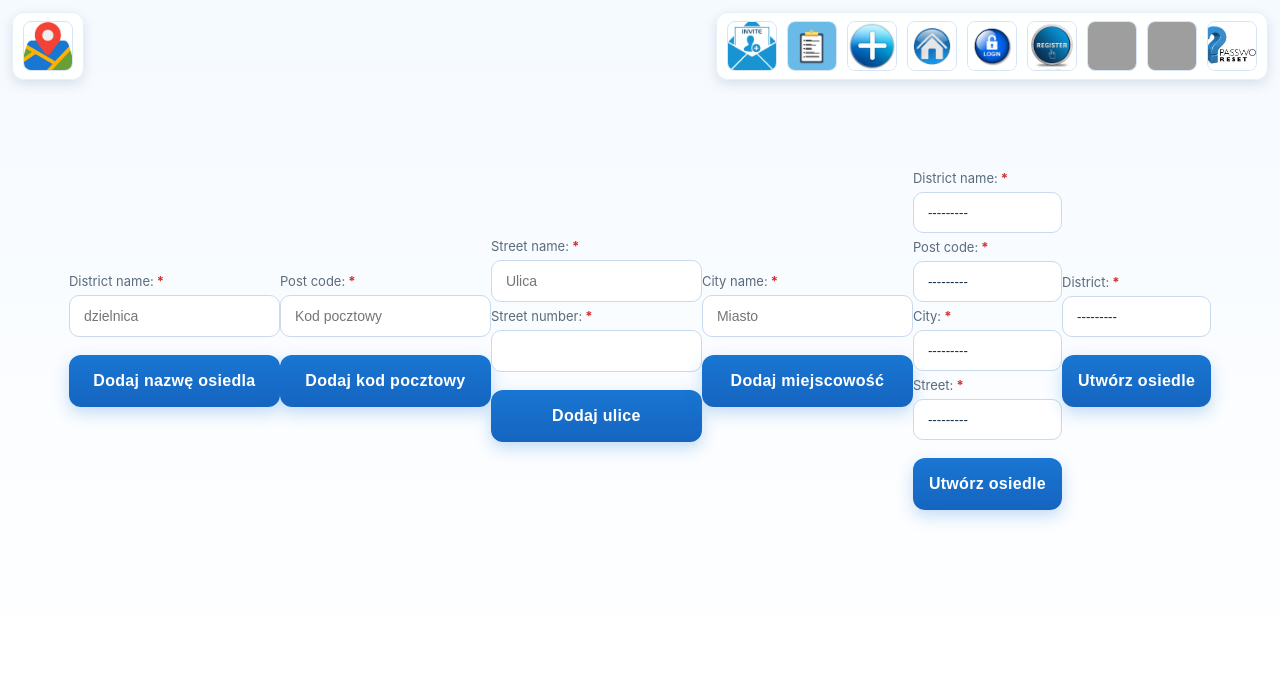
After one commit to KubaWalasek/OgarnijParking, a Django app: page /parking_place/district/ in a window 1280 px wide. The commit adds this page. Shown: the top 679 px of the page. Run offline with Django 5.2, Linux system fonts and the light colour scheme; data that the repository does not hold is empty; grey boxes are pictures that could not be loaded.

Commit message:
Tworzenie osiedla, dodanie widoków

```diff
--- a/parking_place/forms.py
+++ b/parking_place/forms.py
@@ -1,28 +1,60 @@
 from django import forms
-from .models import District, DistrictName, ParkingPlaceData
+from .models import District,  ParkingPlaceData, PostCode, StreetName, CityName, DistrictName
 
 
 class DistrictNameForm(forms.ModelForm):
     class Meta:
         model = DistrictName
         fields = ('district_name',)
-        widgets = {'district_name': forms.TextInput(attrs={'placeholder': 'Nazwa osiedla'})}
+        widgets = {'district_name': forms.TextInput(attrs={'placeholder': 'dzielnica'})}
 
-    def clean_district_name(self):
-        district_name_cleaned = self.cleaned_data['district_name']
-        district_name = district_name_cleaned.strip().title()
-        if DistrictName.objects.filter(district_name=district_name).exists():
-            raise forms.ValidationError('Osiedle o podanej nazwie już istnieje.')
-        return district_name
+
+class PostCodeForm(forms.ModelForm):
+    class Meta:
+        model = PostCode
+        fields = ('post_code',)
+        widgets = {'post_code': forms.TextInput(attrs={'placeholder': 'Kod pocztowy'})}
+
+
+
+class StreetNameForm(forms.ModelForm):
+    street_number = forms.CharField(required=False)
+    class Meta:
+        model = StreetName
+        fields = ('street_name', 'street_number')
+        widgets = {
+            'street_name': forms.TextInput(attrs={'placeholder': 'Ulica'}),
+            'street_number': forms.TextInput(attrs={'placeholder': 'Numer'})
+            }
+
+
+
+class CityNameForm(forms.ModelForm):
+    class Meta:
+        model = CityName
+        fields = ('city_name',)
+        widgets = {'city_name': forms.TextInput(attrs={'placeholder': 'Miasto'})}
+
 
 
 class DistrictForm(forms.ModelForm):
     class Meta:
         model = District
-        fields = ['district_name']
-        widgets = {'district_name': forms.Select()}
+        fields = ('district_name', 'city', 'street', 'post_code')
+        widgets = {
+            'district_name': forms.Select(),
+            'post_code': forms.Select(),
+            'city': forms.Select(),
+            'street': forms.Select(),
+        }
+
+
 
 class ParkingPlaceDataForm(forms.ModelForm):
     class Meta:
         model = ParkingPlaceData
-        fields = ['place_number', 'available_from', 'available_until', 'description']
+        fields = ('place_number', 'available_from', 'available_until', 'description')
+
+class AddUserToDistrictForm(forms.Form):
+
+       district = forms.ModelChoiceField(queryset=District.objects.all())
--- /dev/null
+++ b/parking_place/templates/district.html
@@ -0,0 +1,71 @@
+{% extends 'base.html' %}
+{% block links %}
+    {% load static %}
+    <link rel="stylesheet" href="{% static 'css/account_form.css' %}">
+    <link rel="stylesheet" href="{% static 'css/add_place.css' %}">
+{% endblock %}
+{% block content %}
+<div class="form-hero">
+
+<form method="post" action="{% url 'add_district_name' %}" autocomplete="off">
+    {% csrf_token %}
+    <div class="form-row no-arrow-select">
+        {{ add_district_name_form.district_name.label_tag }} {{ add_district_name_form.district_name }}
+        {% for e in add_district_name_form.district_name.errors %}<div class="form-error">{{ e }}</div>{% endfor %}
+    </div>
+    <button type="submit" class="big-form-btn">Dodaj nazwę osiedla</button>
+</form>
+
+<form method="post" action="{% url 'add_post_code' %}" autocomplete="off">
+    {% csrf_token %}
+    <div class="form-row no-arrow-select">
+        {{ add_post_code_form.post_code.label_tag }} {{ add_post_code_form.post_code }}
+        {% for e in add_post_code_form.post_code.errors %}<div class="form-error">{{ e }}</div>{% endfor %}
+    </div>
+    <button type="submit" class="big-form-btn">Dodaj kod pocztowy</button>
+</form>
+
+<form method="post" action="{% url 'add_street_name' %}" autocomplete="off">
+    {% csrf_token %}
+    <div class="form-row no-arrow-select">
+        {{ add_street_name_form.street_name.label_tag }} {{ add_street_name_form.street_name }}
+        {{ add_street_name_form.street_number.label_tag }} {{ add_street_name_form.street_number }}
+        {% for e in district_name.errors %}<div class="form-error">{{ e }}</div>{% endfor %}
+    </div>
+    <button type="submit" class="big-form-btn">Dodaj ulice</button>
+</form>
+
+<form method="post" action="{% url 'add_city' %}" autocomplete="off">
+    {% csrf_token %}
+    <div class="form-row no-arrow-select">
+        {{ add_city_name_form.city_name.label_tag }} {{ add_city_name_form.city_name }}
+        {% for e in add_city_name_form.errors %}<div class="form-error">{{ e }}</div>{% endfor %}
+    </div>
+    <button type="submit" class="big-form-btn">Dodaj miejscowość</button>
+</form>
+
+<form method="post" action="{% url 'create_district' %}" autocomplete="off">
+    {% csrf_token %}
+    <div class="form-row no-arrow-select">
+        {{ create_district_form.district_name.label_tag }} {{ create_district_form.district_name }}
+        {{ create_district_form.post_code.label_tag }} {{ create_district_form.post_code }}
+        {{ create_district_form.city.label_tag }} {{ create_district_form.city }}
+        {{ create_district_form.street.label_tag }} {{ create_district_form.street }}
+
+        {% for e in district_name.errors %}<div class="form-error">{{ e }}</div>{% endfor %}
+    </div>
+    <button type="submit" class="big-form-btn">Utwórz osiedle</button>
+</form>
+<form method="post" action="{% url 'add_user_to_district' %}" autocomplete="off">
+    {% csrf_token %}
+    <div class="form-row no-arrow-select">
+        {{ add_user_to_district_form.district.label_tag }} {{ add_user_to_district_form.district }}
+        {% for e in add_user_to_district_form.district_name.errors %}<div class="form-error">{{ e }}</div>{% endfor %}
+    </div>
+    <button type="submit" class="big-form-btn">Utwórz osiedle</button>
+</form>
+
+
+
+</div>
+{% endblock %}
--- a/parking_place/templates/district_list.html
+++ b/parking_place/templates/district_list.html
@@ -26,7 +26,7 @@
          <aside class="aside">
              <div class="card">
                  <h2 class="form-title">Dodaj mnie do osiedla</h2>
-                 <form method="post" action="{% url 'add_to_district' %}"  autocomplete="off">
+                 <form method="post" action="{% url 'district' %}"  autocomplete="off">
                      {% csrf_token %}
                      <div class="form-row">
                           {{ district_form.district_name}}
@@ -41,7 +41,7 @@
          <aside class="aside">
              <div class="card">
                  <h2 class="form-title">Dodaj nowe osiedle</h2>
-                 <form method="post" action="{% url 'add_new_district' %}" autocomplete="off">
+                 <form method="post" action="{% url 'district' %}" autocomplete="off">
                      {% csrf_token %}
                      <div class="form-row">
                           {{ add_district_name_form.district_name}}
--- a/parking_place/urls.py
+++ b/parking_place/urls.py
@@ -1,12 +1,19 @@
 from django.urls import path
 
-from parking_place.views import map_view, AddUserToDistrictView, AddNewDistrictView, PlaceDetailView, PlaceListView
+from parking_place.views import map_view, AddPostCodeView, \
+    AddStreetNameView, AddCityNameView, CreateDistrictView, AddParkingPlaceView, DistrictView, ParkingPlaceView, \
+    AddDistrictNameView, AddUserToDistrictView
 
 urlpatterns = [
     path('map/', map_view, name='map_view'),
-    path('add_to_district/', AddUserToDistrictView.as_view(), name='add_to_district'),
-    path('add_new_district/', AddNewDistrictView.as_view(), name='add_new_district'),
-    path('place_list/', PlaceListView.as_view(), name='place_list'),
-    path('place_detail/<int:pk>/', PlaceDetailView.as_view(), name='place_detail')
+    path('parking_place/', ParkingPlaceView.as_view(), name='parking_place'),
+    path('add_user_to_district/', AddUserToDistrictView.as_view(), name='add_user_to_district'),
+    path('district/', DistrictView.as_view(), name='district'),
+    path('add_post_code/', AddPostCodeView.as_view(), name='add_post_code'),
+    path('add_district_name/', AddDistrictNameView.as_view(), name='add_district_name'),
+    path('add_street_name/', AddStreetNameView.as_view(), name='add_street_name'),
+    path('add_city_name/', AddCityNameView.as_view(), name='add_city'),
+    path('create_district/', CreateDistrictView.as_view(), name='create_district'),
+    path('add_parking_place/', AddParkingPlaceView.as_view(), name='add_parking_place')
 
 ]
--- a/parking_place/views.py
+++ b/parking_place/views.py
@@ -2,33 +2,14 @@ from django.contrib import messages
 from django.contrib.auth.mixins import LoginRequiredMixin
 from django.shortcuts import render, redirect
 from django.views import View
-from parking_place.forms import DistrictForm, DistrictNameForm
-from parking_place.models import District
+from parking_place.forms import DistrictForm, PostCodeForm, StreetNameForm, CityNameForm, \
+    ParkingPlaceDataForm, DistrictNameForm, AddUserToDistrictForm
+from parking_place.models import District, DistrictName
 
 
 # Create your views here.
 def map_view(request):
     return render(request, 'map_view.html')
-
-
-class AddNewDistrictView(LoginRequiredMixin, View):
-    def post(self, request):
-        add_district_name_form = DistrictNameForm(request.POST)
-
-        if add_district_name_form.is_valid():
-            add_district_name_form.save()
-            return redirect('user_account')
-
-
-class AddUserToDistrictView(View):
-    def post(self, request):
-        add_user_to_district_form = DistrictForm(request.POST)
-        if add_user_to_district_form.is_valid():
-            district = add_user_to_district_form.save(commit=False)
-            district.save()
-            district.signed_user.add(request.user)
-            messages.success(request, f'You have successfully joined osiedle {district.district_name}')
-            return redirect('user_account')
 
 
 class PlaceListView(View):
@@ -39,10 +20,111 @@ class PlaceListView(View):
             'places': places,
             'url': url
         })
-class PlaceDetailView(View):
-    def get(self, request, pk):
-        place = District.objects.get(pk=pk)
-        return render(request, 'place_detail.html', {
-            'place': place,
-            'pk': pk
+
+
+class AddUserToDistrictView(View):
+    def post(self, request):
+        add_user_to_district_form = AddUserToDistrictForm(request.POST)
+        if add_user_to_district_form.is_valid():
+            district = add_user_to_district_form.cleaned_data['district']
+            district.signed_user.add(request.user)
+            district.save()
+            messages.success(request, 'User added successfully!')
+            return redirect('district')
+        messages.error(request, 'Invalid data!')
+        return redirect('district')
+
+
+
+class DistrictView(View):
+    def get(self, request):
+        add_district_name_form = DistrictNameForm()
+        add_post_code_form = PostCodeForm()
+        add_street_name_form = StreetNameForm()
+        add_city_name_form = CityNameForm()
+        create_district_form = DistrictForm()
+        add_user_to_district_form = AddUserToDistrictForm()
+
+
+        return render(request, 'district.html', {
+            'add_district_name_form': add_district_name_form,
+            'add_post_code_form': add_post_code_form,
+            'add_street_name_form': add_street_name_form,
+            'add_city_name_form': add_city_name_form,
+            'create_district_form': create_district_form,
+            'add_user_to_district_form': add_user_to_district_form
         })
+
+
+class ParkingPlaceView(View):
+    def get(self, request):
+        add_parking_place_form = ParkingPlaceDataForm()
+        return render(request, 'parking_place.html', {
+            'add_parking_place_form': add_parking_place_form,
+        })
+
+
+class AddDistrictNameView(View):
+
+    def post(self, request):
+        add_district_name_form = DistrictNameForm(request.POST)
+        if add_district_name_form.is_valid():
+            add_district_name_form.save()
+            messages.success(request, 'District name added successfully!')
+            return redirect('district')
+        messages.error(request, 'Invalid data!')
+        return redirect('district')
+
+class AddPostCodeView(View):
+
+    def post(self, request):
+        add_post_code_form = PostCodeForm(request.POST)
+        if add_post_code_form.is_valid():
+            add_post_code_form.save()
+            messages.success(request, 'Post code added successfully!')
+            return redirect('district')
+        messages.error(request, 'Invalid post code!')
+        return redirect('district')
+
+class AddStreetNameView(View):
+
+    def post(self, request):
+        add_street_name_form = StreetNameForm(request.POST)
+        if add_street_name_form.is_valid():
+            add_street_name_form.save()
+            messages.success(request, 'Street name added successfully!')
+            return redirect('district')
+        messages.error(request, 'Invalid street name!')
+        return redirect('district')
+
+
+class AddCityNameView(View):
+
+    def post(self, request):
+        add_city_name_form = CityNameForm(request.POST)
+        if add_city_name_form.is_valid():
+            add_city_name_form.save()
+            messages.success(request, 'City name added successfully!')
+            return redirect('district')
+        return redirect('district')
+
+class CreateDistrictView(View):
+
+    def post(self, request):
+        create_district_form = DistrictForm(request.POST)
+        if create_district_form.is_valid():
+            create_district_form.save()
+            messages.success(request, 'District created successfully!')
+            return redirect('district')
+        return redirect('district')
+
+class AddParkingPlaceView(View):
+
+    def post(self, request):
+        add_parking_place_form = ParkingPlaceDataForm(request.POST)
+        if add_parking_place_form.is_valid():
+            add_parking_place_form.save()
+            messages.success(request, 'Parking place added successfully!')
+            return redirect('parking_place')
+        messages.error(request, 'Invalid parking place data!')
+        return redirect('parking_place')
```
Also changed, not shown: parking_place/models.py (+40 -3 lines), parking_place/templates/parking_place.html (added, +33 -0 lines), accounts/migrations/0002_adres.py (deleted), accounts/migrations/0003_alter_adres_apartment_number_alter_adres_city_and_more.py (deleted), accounts/migrations/0004_alter_customuser_options_alter_customuser_managers_and_more.py (deleted), parking_place/migrations/0001_initial.py, parking_place/migrations/0002_districtname_alter_district_district_name.py (added).
